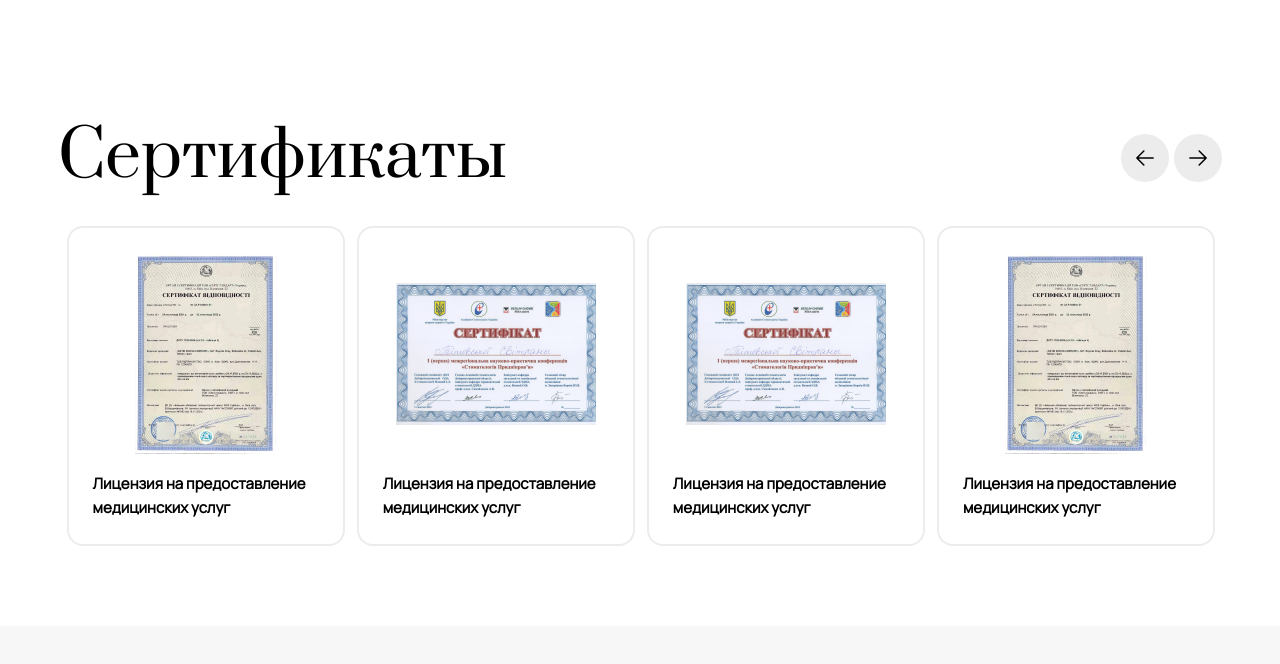
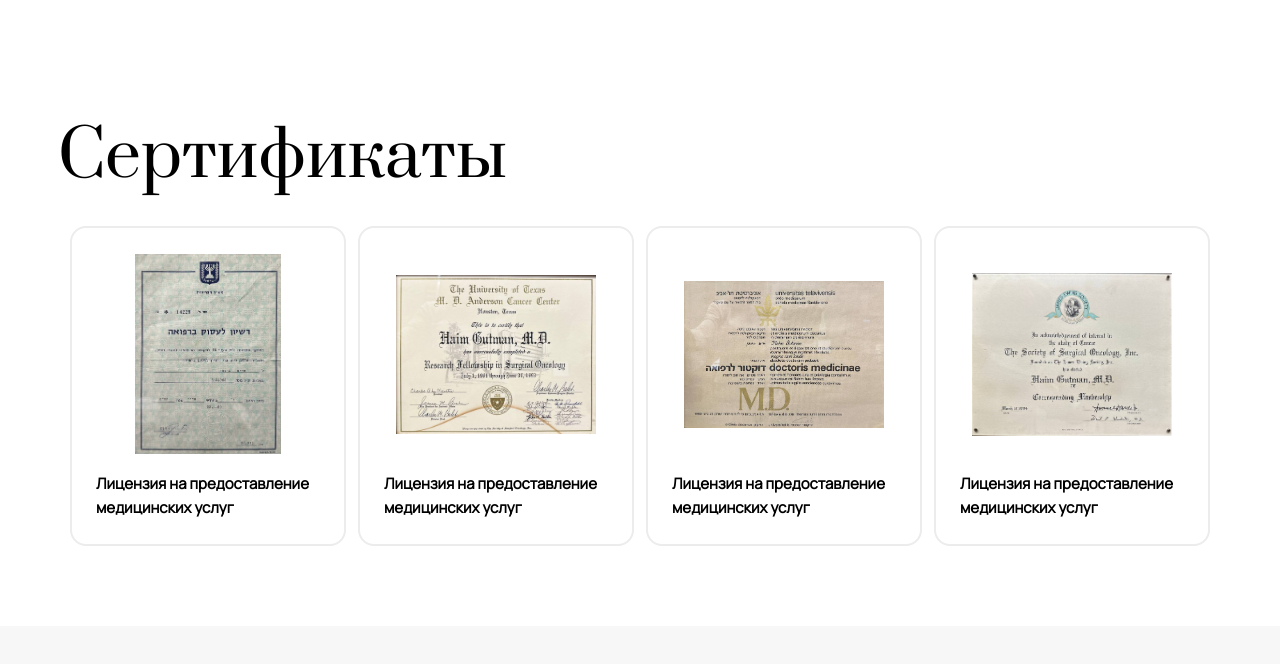
Before and after one commit to sveriho/haimgutmanlanding, a plain HTML site: page index.html in a window 1280 px wide. Shown: the part 5220-5884 px from the top of the page. Drawn offline with nearby package versions, Linux system fonts and the light colour scheme; some packages are replaced by stand-ins of ours; a script that the page names is missing; files whose address does not match are found by name.

Commit message:
Fancybox

```diff
--- a/css/main.css
+++ b/css/main.css
@@ -520,7 +520,7 @@
   flex-grow: 1;
 }
 
-.certificate-card__img-container > img {
+.certificate-card__img-container img {
   max-width: 200px;
   max-height: 200px;
   align-self: center;
--- a/index.html
+++ b/index.html
@@ -18,6 +18,8 @@
 
   <link rel="stylesheet" href="css/slick-1.8.1.css">
   <link rel="stylesheet" href="css/slick-theme-1.8.1.css">
+
+  <link rel="stylesheet" href="https://cdn.jsdelivr.net/npm/@fancyapps/ui@5.0/dist/fancybox/fancybox.css"/>
 </head>
 
 <body>
@@ -572,7 +574,13 @@
             <div>
               <div class="certificate-card">
                 <div class="certificate-card__img-container">
-                  <img src="./assets/images/certificate-temp-1.png" alt="" />
+                  <a
+                    data-src="./assets/images/cert1.png"
+                    data-fancybox="certs-gallery"
+                    data-caption="Лицензия на предоставление медицинских услуг"
+                  >
+                    <img src="./assets/images/cert1.png" alt="" />
+                  </a>
                 </div>
                 <p class="certificate-card__label">
                   Лицензия на предоставление медицинских услуг
@@ -582,7 +590,13 @@
             <div>
               <div class="certificate-card">
                 <div class="certificate-card__img-container">
-                  <img src="./assets/images/certificate-temp-2.png" alt="" />
+                  <a
+                    data-src="./assets/images/cert2.png"
+                    data-fancybox="certs-gallery"
+                    data-caption="Лицензия на предоставление медицинских услуг"
+                  >
+                    <img src="./assets/images/cert2.png" alt="" />
+                  </a>
                 </div>
                 <p class="certificate-card__label">
                   Лицензия на предоставление медицинских услуг
@@ -592,7 +606,13 @@
             <div>
               <div class="certificate-card">
                 <div class="certificate-card__img-container">
-                  <img src="./assets/images/certificate-temp-2.png" alt="" />
+                  <a
+                    data-src="./assets/images/cert3.png"
+                    data-fancybox="certs-gallery"
+                    data-caption="Лицензия на предоставление медицинских услуг"
+                  >
+                    <img src="./assets/images/cert3.png" alt="" />
+                  </a>
                 </div>
                 <p class="certificate-card__label">
                   Лицензия на предоставление медицинских услуг
@@ -602,17 +622,13 @@
             <div>
               <div class="certificate-card">
                 <div class="certificate-card__img-container">
-                  <img src="./assets/images/certificate-temp-1.png" alt="" />
-                </div>
-                <p class="certificate-card__label">
-                  Лицензия на предоставление медицинских услуг
-                </p>
-              </div>
-            </div>
-            <div>
-              <div class="certificate-card">
-                <div class="certificate-card__img-container">
-                  <img src="./assets/images/certificate-temp-1.png" alt="" />
+                  <a
+                    data-src="./assets/images/cert4.png"
+                    data-fancybox="certs-gallery"
+                    data-caption="Лицензия на предоставление медицинских услуг"
+                  >
+                    <img src="./assets/images/cert4.png" alt="" />
+                  </a>
                 </div>
                 <p class="certificate-card__label">
                   Лицензия на предоставление медицинских услуг
@@ -757,6 +773,8 @@
   <script src="./js/header-scroll.js"></script>
   <script src="./js/nav-burger.js"></script>
   <script src="./js/sliders.js"></script>
+  <script src="https://cdn.jsdelivr.net/npm/@fancyapps/ui@5.0/dist/fancybox/fancybox.umd.js"></script>
+  <script src="./js/fancybox-config.js"></script>
 </body>
 
 </html>
--- /dev/null
+++ b/js/fancybox-config.js
@@ -0,0 +1,3 @@
+Fancybox.bind("[data-fancybox]", {
+  // Your custom options
+});
```
Also changed, not shown: assets/images/cert1.png (added), assets/images/cert2.png (added), assets/images/cert3.png (added), assets/images/cert4.png (added).
